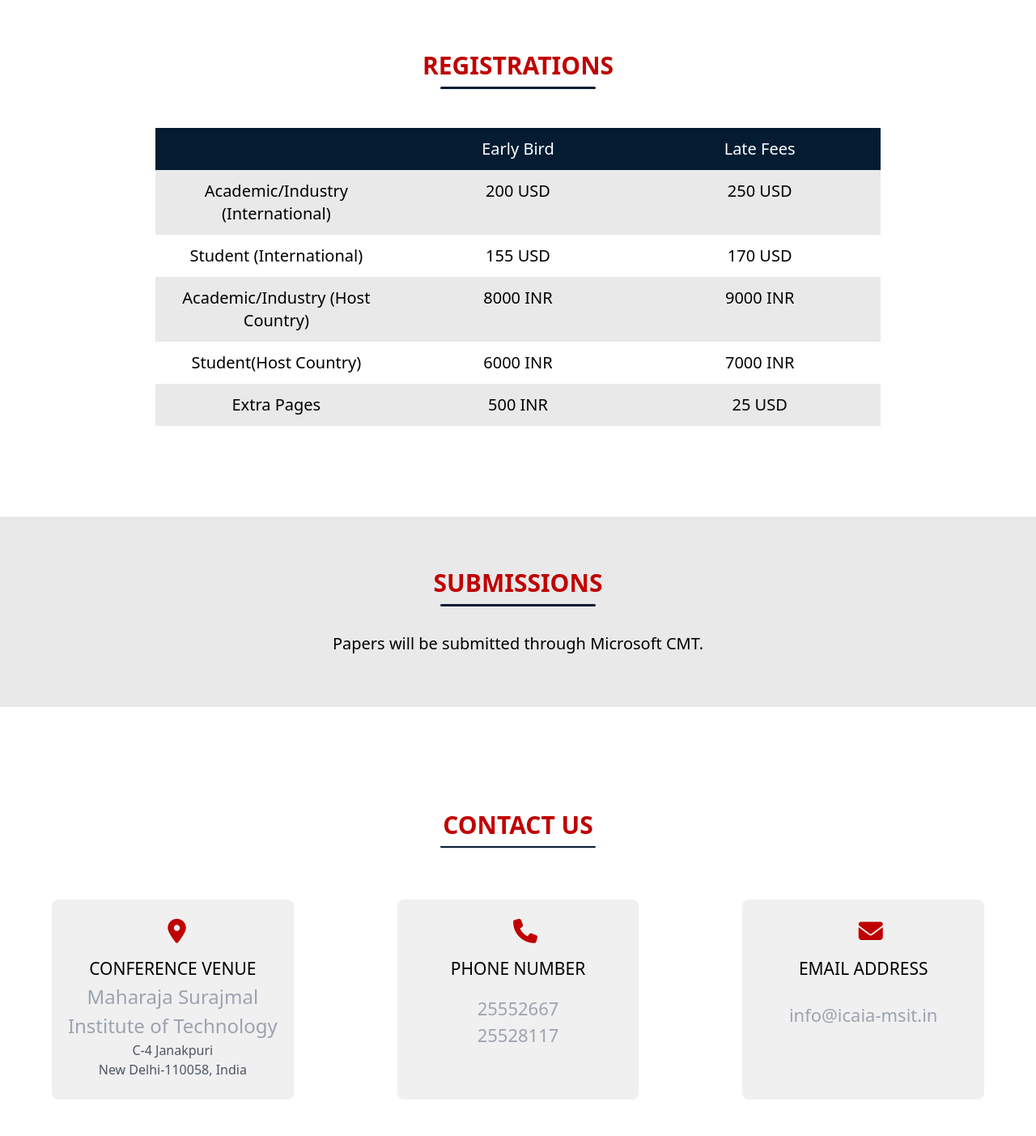
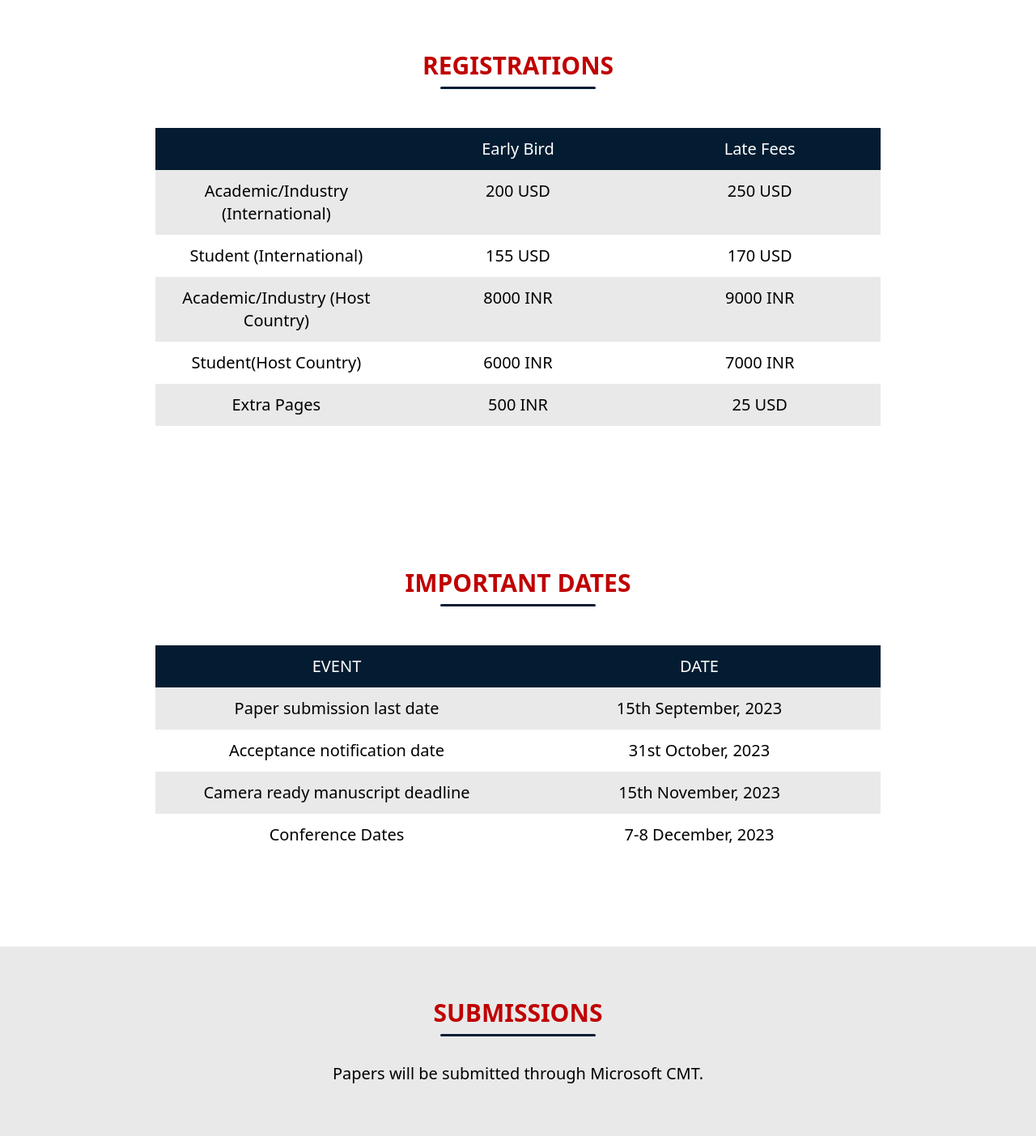
Before and after one commit to UtkarshAhuja2003/icaia-php, a PHP site: page / in a window 1280 px wide. Shown: the part 2696-4099 px from the top of the page at 81% size. Run offline with PHP 8.4, Linux system fonts and the light colour scheme; some libraries are stand-ins or nearby versions.

Commit message:
dates and advisory committee

```diff
--- /dev/null
+++ b/dates.php
@@ -0,0 +1,32 @@
+<div id="dates"  class="h-28 bg-white w-full">
+</div>
+
+<div class='w-full '>
+      <div class='bg-white px-[5%] md:px-[15%]'>
+      <div>
+        <h1 class='text-[#c00000] pt-16 text-center text-3xl font-[600]'>IMPORTANT DATES</h1>
+        <div class='w-48 h-[3px] mx-auto mt-2 bg-[#041C32] rounded-xl'></div>
+        <div class="h-12 bg-white w-full"></div>
+      </div class="mx-auto">
+        <div class="flex text-md md:text-lg md:text-xl text-white bg-[#041C32] font-[500] py-3">
+            <div class="w-1/2 text-center">EVENT</div>
+            <div class="w-1/2 text-center">DATE</div>
+        </div>
+        <div class="flex   text-md md:text-lg md:text-xl py-3 bg-[#e9e9e9]">
+            <div class="w-1/2 text-center">Paper submission last date</div>
+            <div class="w-1/2 text-center">15th September, 2023</div>
+        </div>
+        <div class="flex   text-md md:text-lg md:text-xl py-3 ">
+            <div class="w-1/2 text-center">Acceptance notification date</div>
+            <div class="w-1/2 text-center">31st October, 2023</div>
+        </div>
+        <div class="flex   text-md md:text-lg md:text-xl py-3 bg-[#e9e9e9]">
+            <div class="w-1/2 text-center">Camera ready manuscript deadline</div>
+            <div class="w-1/2 text-center">15th November, 2023</div>
+        </div>
+        <div class="flex   text-md md:text-lg md:text-xl py-3">
+            <div class="w-1/2 text-center">Conference Dates</div>
+            <div class="w-1/2 text-center">7-8 December, 2023</div>
+        </div>
+      </div>
+</div>
--- a/index.php
+++ b/index.php
@@ -17,6 +17,7 @@
     <?php include("./tracks.php")?>
     <?php include("./committee.php")?>
     <?php include("./registrations.php")?>
+    <?php include("./dates.php")?>
     <?php include("./submissions.php")?>
     <?php include("./contact.php")?>
     <?php include("./footer.php")?>
```
Also changed, not shown: advisory.php (+24 -16 lines).
